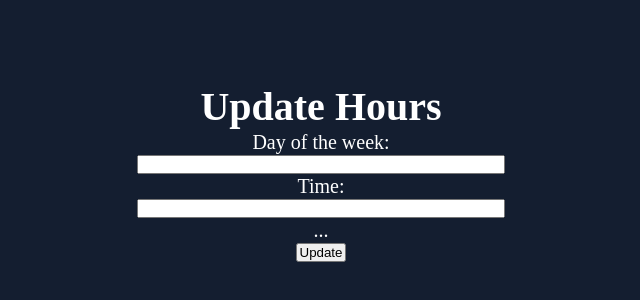
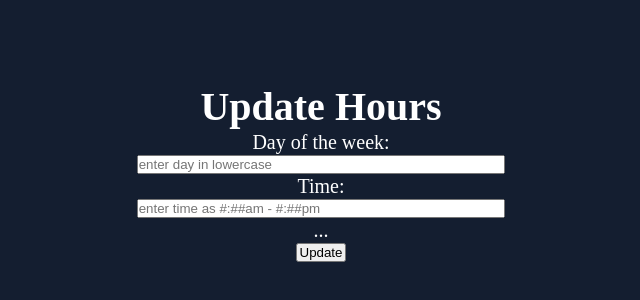
Before and after one commit to deeppatel0331/Shiv-Convenient-Mart-Website, a Next.js app: page /adminPage in a window 1280 px wide. Shown: the part 228-528 px from the top of the page, without its empty margins (319-959 px from the left). Built offline with nearby package versions, Linux system fonts and the light colour scheme.

Commit message:
Added a placeholder in text boxes for format specifications

```diff
--- a/pages/adminPage.js
+++ b/pages/adminPage.js
@@ -65,8 +65,8 @@ const adminPage = () => {
 
             <HeadContainer>Update Hours</HeadContainer>
 
-            <Info>Day of the week: </Info> <TimeInput ref={DayRef}/>
-            <Info>Time: </Info> <TimeInput  ref={TimeRef}/>
+            <Info>Day of the week: </Info> <TimeInput ref={DayRef} placeholder='enter day in lowercase'/>
+            <Info>Time: </Info> <TimeInput  ref={TimeRef} placeholder='enter time as #:##am - #:##pm'/>
             <Info>...</Info>
             <Change onClick={Enter}>Update</Change>
 
```
